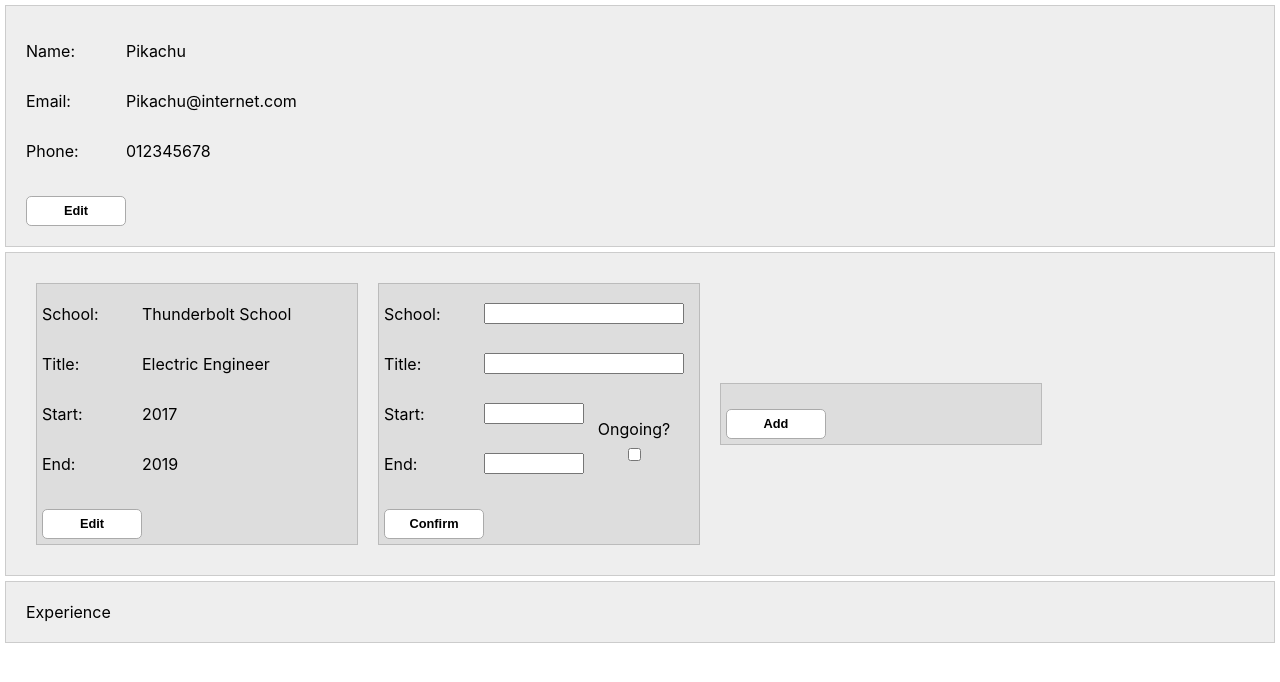
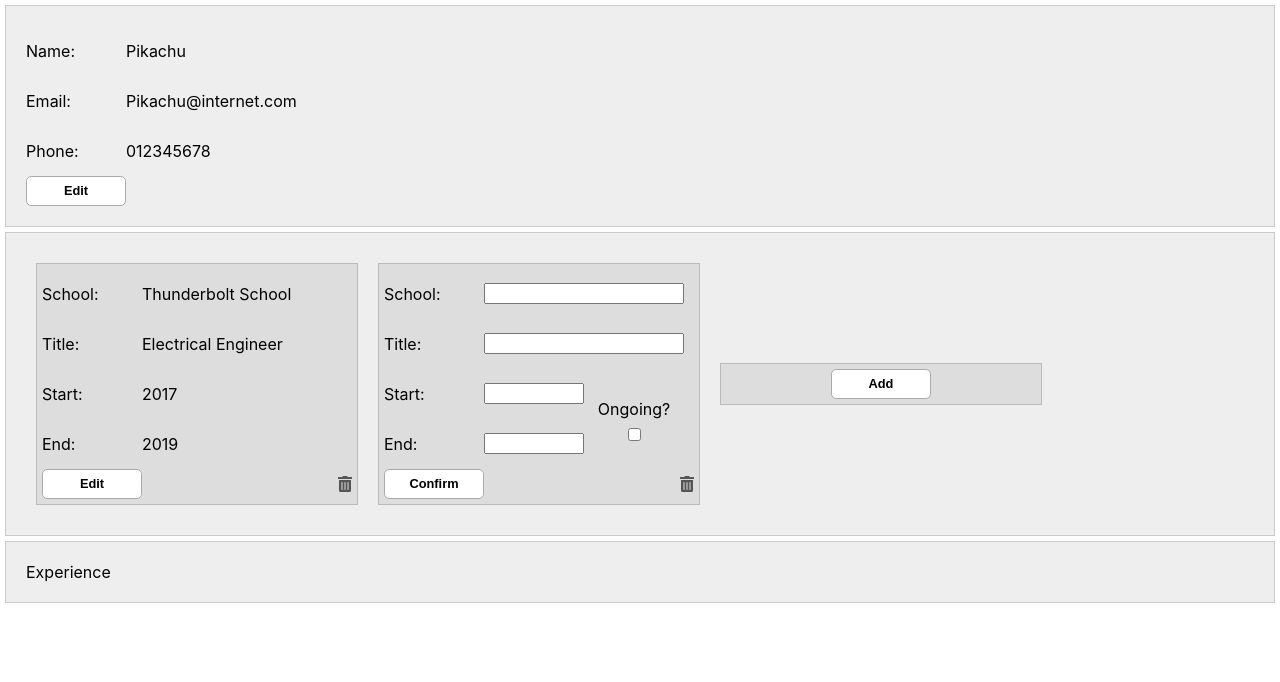
Before and after one commit to pudu87/cv-project, a React (Create React App) app: page / in a window 1280 px wide. Both pictures are taken after a click on the button "Add". Shown: the top 682 px of the page. Built offline with nearby package versions, Linux system fonts and the light colour scheme.

Commit message:
implement deleting educations

```diff
--- a/package.json
+++ b/package.json
@@ -3,6 +3,9 @@
   "version": "0.1.0",
   "private": true,
   "dependencies": {
+    "@fortawesome/fontawesome-svg-core": "^1.2.32",
+    "@fortawesome/free-solid-svg-icons": "^5.15.1",
+    "@fortawesome/react-fontawesome": "^0.1.14",
     "@testing-library/jest-dom": "^5.11.4",
     "@testing-library/react": "^11.1.0",
     "@testing-library/user-event": "^12.1.10",
--- a/src/App.js
+++ b/src/App.js
@@ -2,6 +2,10 @@ import './App.scss'
 import General from './components/General'
 import Education from './components/Education'
 import Experience from './components/Experience'
+import { library } from '@fortawesome/fontawesome-svg-core'
+import { faTrashAlt } from '@fortawesome/free-solid-svg-icons'
+
+library.add(faTrashAlt)
 
 function App() {
   return (
--- a/src/App.scss
+++ b/src/App.scss
@@ -21,7 +21,6 @@ ul {
 button,
 input[type='submit'] {
   width: 100px;
-  margin-top: 20px;
   padding-top: .5em;
   padding-bottom: .5em;
   font-size: .8em;
@@ -62,6 +61,17 @@ label {
   grid-template-columns: 100px 200px;
   align-items: center;
 }
+
+// EDUCATION + EXPERIENCE
+
+.Education,
+.Experience {
+  > ul >li:last-child {
+    display: flex;
+    justify-content: center;
+    align-content: center;
+  }
+}
 .dates {
   display: grid;
   grid-template-columns: 200px 100px;
@@ -80,6 +90,18 @@ label {
   justify-items: center;
   align-content: center;
 }
+.options {
+  display: flex;
+  justify-content: space-between;
+  align-items: center;
+}
+svg {
+  color: #555;
+}
+svg:hover {
+  cursor: pointer;
+  color: #000;
+}
 
 // EDUCATION
 
@@ -88,6 +110,7 @@ label {
     display: flex;
     flex-wrap: wrap;
     > li {
+      display: block;
       width: 310px;
       margin: 10px;
       padding: 5px;
--- a/src/components/Education.js
+++ b/src/components/Education.js
@@ -9,6 +9,7 @@ class Education extends React.Component {
     this.toggleContent = this.toggleContent.bind(this);
     this.handleTextChange = this.handleTextChange.bind(this);
     this.handleCheckChange = this.handleCheckChange.bind(this);
+    this.handleDelete = this.handleDelete.bind(this);
     this.renderComponent = this.renderComponent.bind(this);
     this.addComponent = this.addComponent.bind(this);
 
@@ -16,7 +17,7 @@ class Education extends React.Component {
       educations: [{
         edit: false,
         school: 'Thunderbolt School',
-        title: 'Electric Engineer',
+        title: 'Electrical Engineer',
         start: '2017',
         end: '2019',
         ongoing: false
@@ -48,17 +49,28 @@ class Education extends React.Component {
     })
   }
 
+  handleDelete(index) {
+    let educations = this.state.educations.filter((_, i) => {
+      return Number(index) !== i;
+    });
+    this.setState({
+      educations: educations
+    })
+  }
+
   renderComponent(index) {
     if (this.state.educations[index].edit) {
       return <In
         data={this.state.educations[index]}
         toggle={this.toggleContent}
         onTextChange={this.handleTextChange}
-        onCheckChange={this.handleCheckChange} />;
+        onCheckChange={this.handleCheckChange}
+        onDelete={this.handleDelete} />;
     } else {
       return <Out
         data={this.state.educations[index]}
-        toggle={this.toggleContent} />;
+        toggle={this.toggleContent}
+        onDelete={this.handleDelete} />;
     }
   }
 
--- a/src/components/education/In.js
+++ b/src/components/education/In.js
@@ -1,3 +1,5 @@
+import { FontAwesomeIcon } from '@fortawesome/react-fontawesome'
+
 function In(props) {
 
   const { school, title, start, end, ongoing } = props.data;
@@ -16,6 +18,11 @@ function In(props) {
   const handleCheckChange = e => {
     const index = e.target.closest('li').className;
     props.onCheckChange(e.target, index);
+  }
+
+  const handleDelete = e => {
+    const index = e.target.closest('li').className;
+    props.onDelete(index);
   }
 
   return (
@@ -65,9 +72,14 @@ function In(props) {
               onChange={handleCheckChange}/>
           </label>
         </div>
-        <input
-          type='submit'
-          value='Confirm'/>
+        <div className='options'>
+          <input
+            type='submit'
+            value='Confirm'/>
+          <FontAwesomeIcon
+            icon='trash-alt'
+            onClick={handleDelete} />
+        </div>
       </form>
     </div>
   );
--- a/src/components/education/Out.js
+++ b/src/components/education/Out.js
@@ -1,3 +1,5 @@
+import { FontAwesomeIcon } from '@fortawesome/react-fontawesome'
+
 function Out(props) {
 
   const { school, title, start, end, ongoing } = props.data;
@@ -5,6 +7,11 @@ function Out(props) {
   const handleEdit = e => {
     const index = e.target.closest('li').className;
     props.toggle(index);
+  }
+
+  const handleDelete = e => {
+    const index = e.target.closest('li').className;
+    props.onDelete(index);
   }
 
   let endContent;
@@ -41,7 +48,12 @@ function Out(props) {
         </li>
         {endContent}
       </ul>
-      <button onClick={handleEdit}> Edit </button>
+      <div className='options'>
+        <button onClick={handleEdit}> Edit </button>
+        <FontAwesomeIcon
+          icon='trash-alt'
+          onClick={handleDelete}/>
+      </div>
     </div>
   );
 }
```
Also changed, not shown: 1 other file (tests, documents, lock files or other folders).
